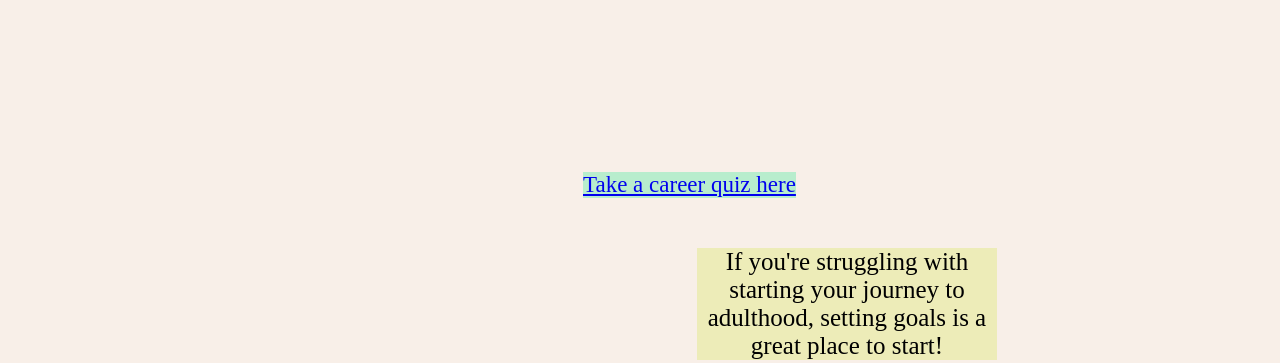
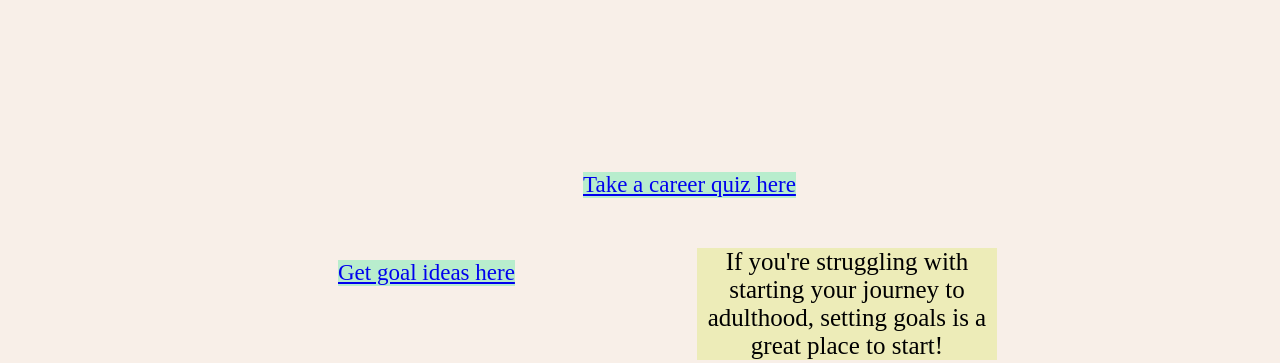
Before and after one commit to maddiej608/lab11resourcespage, a plain HTML site: page index.html in a window 1280 px wide. Shown: the part 481-844 px from the top of the page. Drawn offline with Linux system fonts and the light colour scheme.

Commit message:
Update index.html

```diff
--- a/index.html
+++ b/index.html
@@ -69,7 +69,7 @@ body {
 	section {
 		float: left;
 		margin-left: 11em;
-		margin-top: 11em;
+		margin-top: -11em;
 		}
 
 	div {
```
